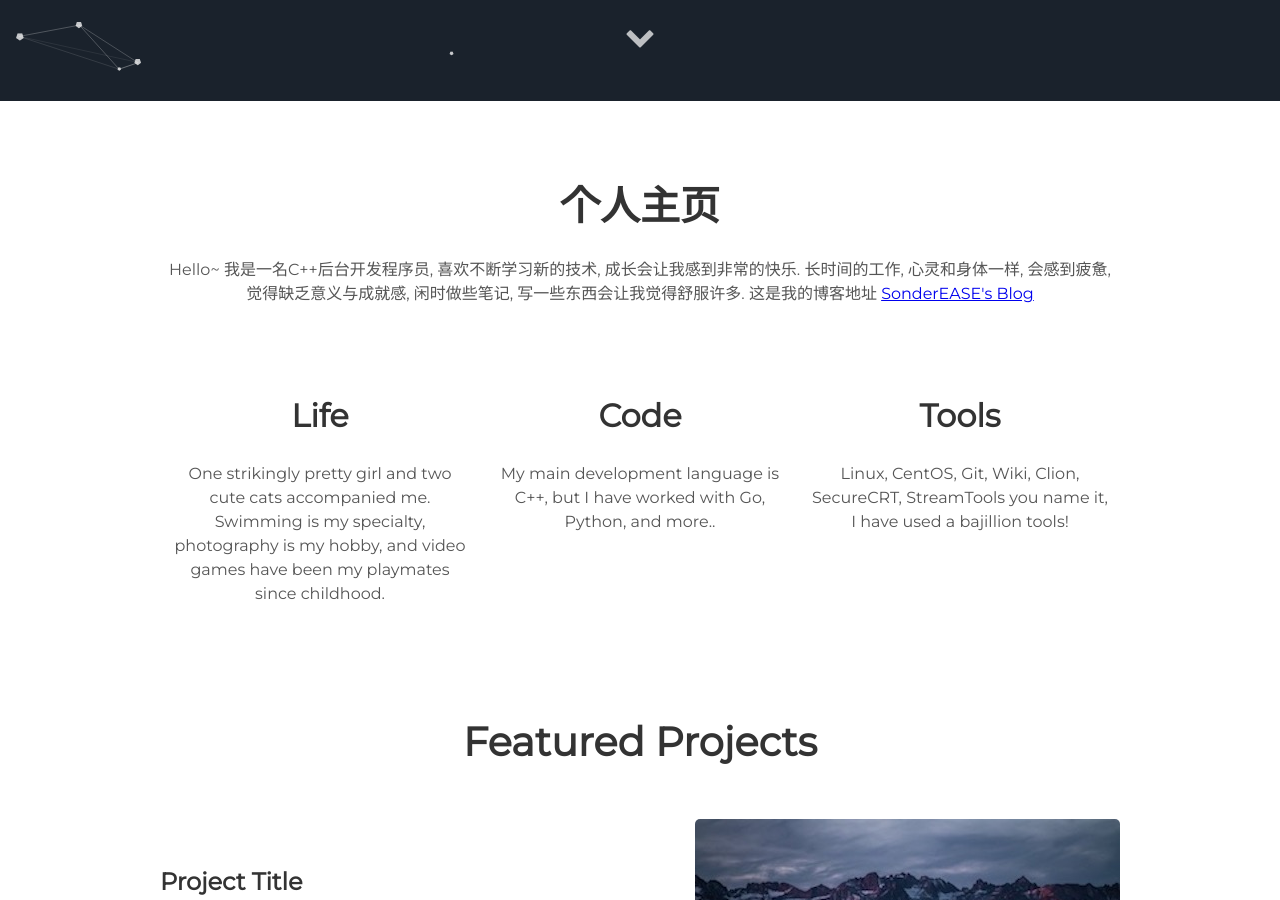
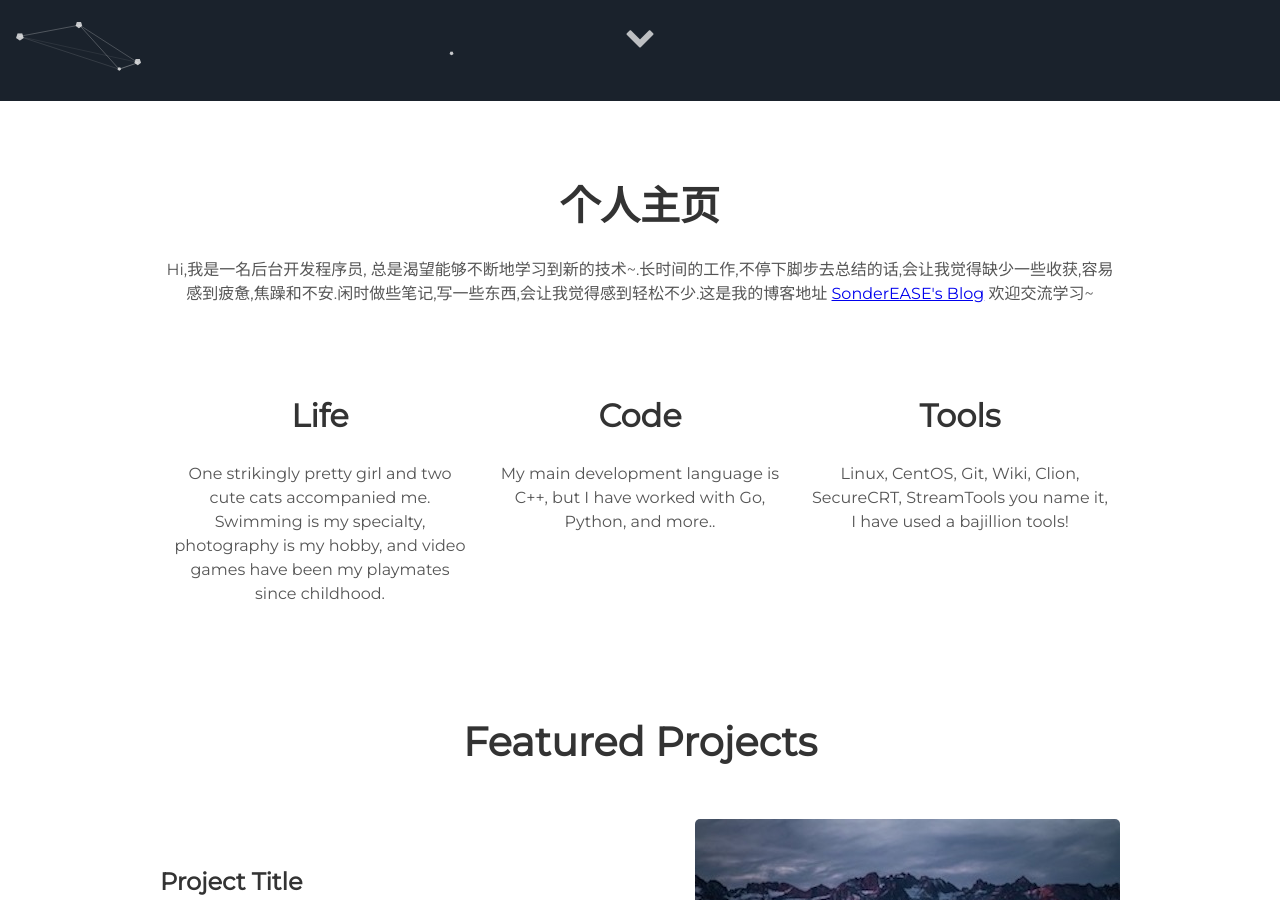
Before and after one commit to SonderEASE/SonderEASE.github.io, a Jekyll site: the page built from index.html, in a window 1280 px wide and 900 px high, scrolled down 799 px. Built offline with Jekyll 4.4.1, drawn with Linux system fonts in a browser that asks for light colours.

Commit message:
更新自我介绍

```diff
--- a/_config.yml
+++ b/_config.yml
@@ -6,7 +6,7 @@ description: 个人主页
 
 # User settings
 username: 刘易斯 - Lewis
-user_description: Hello~ 我是一名C++后台开发程序员, 喜欢不断学习新的技术, 成长会让我感到非常的快乐. 长时间的工作, 心灵和身体一样, 会感到疲惫, 觉得缺乏意义与成就感, 闲时做些笔记, 写一些东西会让我觉得舒服许多. 这是我的博客地址 <a href="https://sonderease.github.io/lewis-blog.io/" target="_blank">SonderEASE's Blog</a>
+user_description: Hi,我是一名后台开发程序员, 总是渴望能够不断地学习到新的技术~.长时间的工作,不停下脚步去总结的话,会让我觉得缺少一些收获,容易感到疲惫,焦躁和不安.闲时做些笔记,写一些东西,会让我觉得感到轻松不少.这是我的博客地址 <a href="https://sonderease.github.io/lewis-blog.io/" target="_blank">SonderEASE's Blog</a> 欢迎交流学习~
 user_title: Software Developer
 email: sonderease@gmail.com
 #twitter_username: SonderEASE
```
